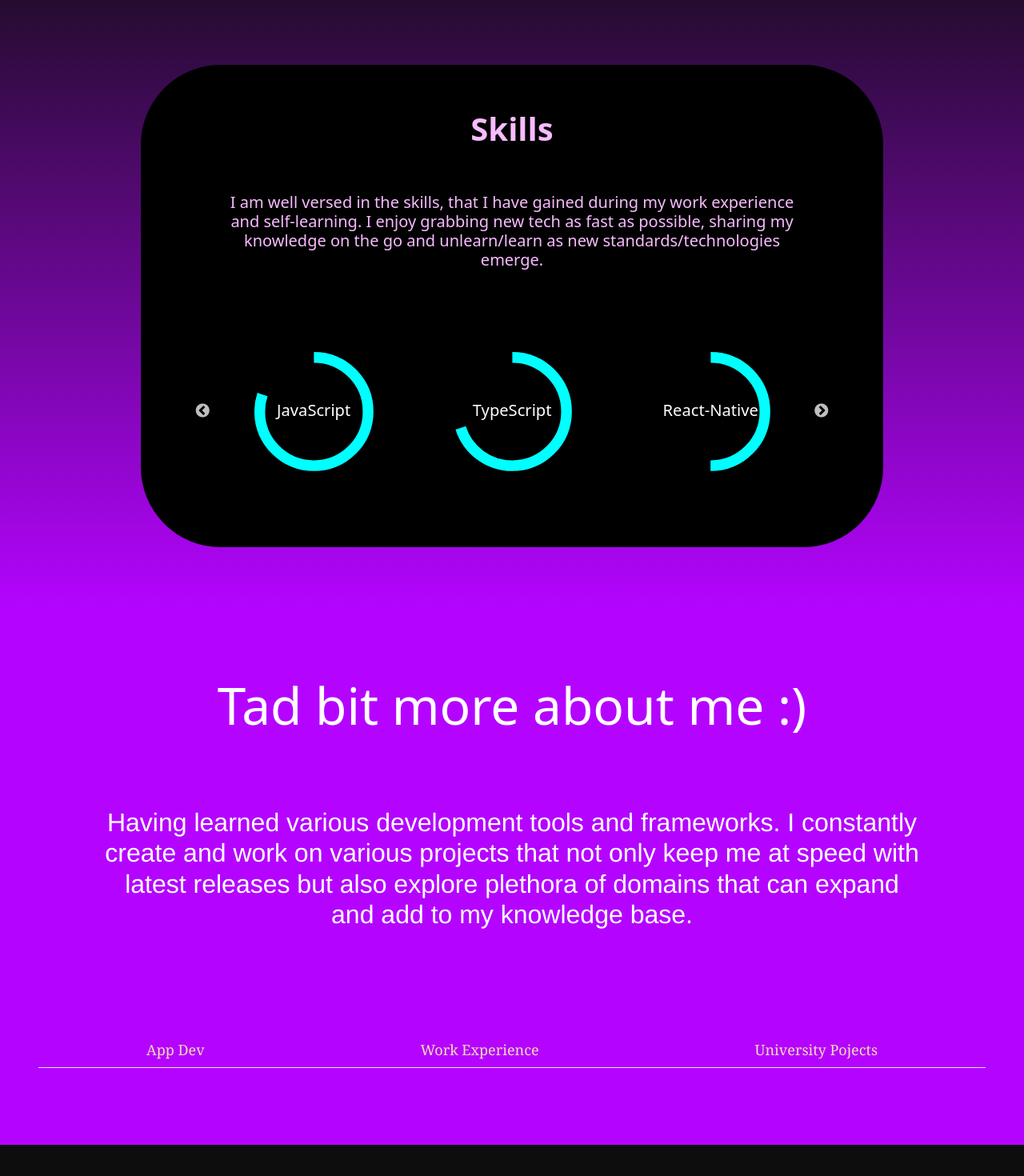
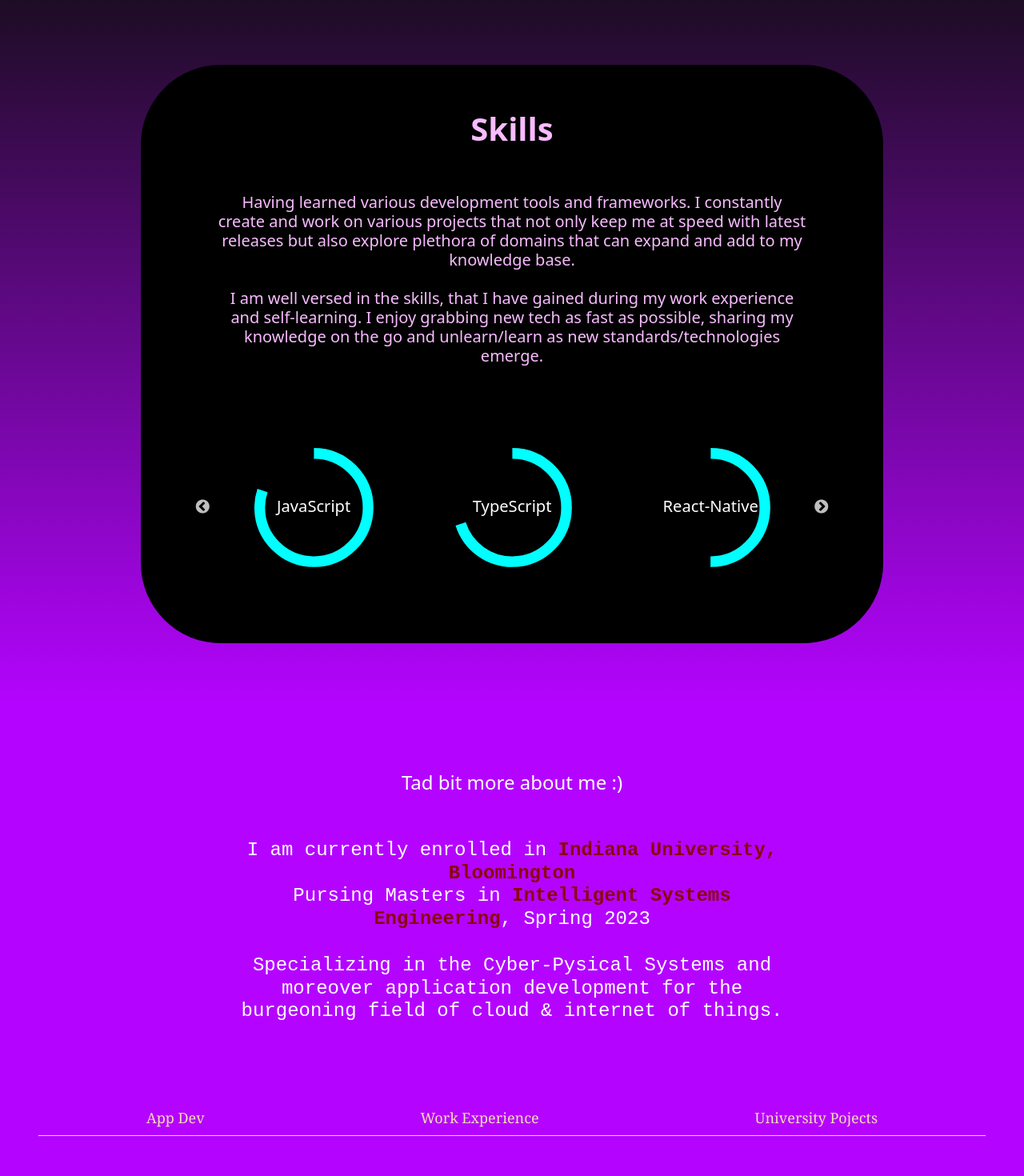
Before and after one commit to Yodawgz0/yodawgz0.github.io, a React (Create React App) app: page / in a window 1280 px wide. Shown: the part 1118-2588 px from the top of the page at 80% size. Before the commit the page ends 2549 px from the top, so only its background shows below. Built offline with nearby package versions, Linux system fonts and the light colour scheme.

Commit message:
heading changes

```diff
--- a/src/Styles/ProjectsStyles.scss
+++ b/src/Styles/ProjectsStyles.scss
@@ -4,13 +4,13 @@
   text-align: center;
   color: white;
   .heading {
-    font-size: 4em;
+    font-size: 1.5em;
   }
   .headingtext {
-    font-size: 2em;
+    font-size: 1.5em;
     color: white;
-    padding: 2.5em;
-    font-family: "Franklin Gothic Medium", "Arial Narrow", Arial, sans-serif;
+    padding: 2em 10em 2em 10em;
+    font-family: monospace;
   }
   .tab {
     color: black;
--- a/src/Styles/WorkExpStyles.scss
+++ b/src/Styles/WorkExpStyles.scss
@@ -3,6 +3,7 @@
   padding-left: 10em;
   padding-right: 10em;
   text-align: start;
+  color: antiquewhite;
   &__positionHeaderContainer {
     display: flex;
     flex-direction: row;
--- a/src/components/ProjectsPage.tsx
+++ b/src/components/ProjectsPage.tsx
@@ -23,12 +23,22 @@ export default function ProjectsPage() {
             : "",
       }}
     >
-      <h3 className="heading">Tad bit more about me :)</h3>
+      <h3 className="heading ">Tad bit more about me :)</h3>
       <p className="h1 mb-5 headingtext">
-        Having learned various development tools and frameworks. I constantly
-        create and work on various projects that not only keep me at speed with
-        latest releases but also explore plethora of domains that can expand and
-        add to my knowledge base.
+        I am currently enrolled in{" "}
+        <span style={{ color: "#890707", fontWeight: "800" }}>
+          Indiana University, Bloomington
+        </span>
+        <br />
+        Pursing Masters in{" "}
+        <span style={{ color: "#890707", fontWeight: "800" }}>
+          Intelligent Systems Engineering
+        </span>
+        , Spring 2023
+        <br />
+        <br />
+        Specializing in the Cyber-Pysical Systems and moreover application
+        development for the burgeoning field of cloud & internet of things.
       </p>
       <Tabs
         defaultActiveKey=""
--- a/src/components/SkillsPage.tsx
+++ b/src/components/SkillsPage.tsx
@@ -19,9 +19,14 @@ export const SkillsPage = () => {
         <div className="skillsMain">
           <span className="h1 mt-2 skillsText">Skills</span>
           <span className="h5 mt-5 mx-5 px-5">
-            I am well versed in the skills, that I have gained during my work
-            experience and self-learning. I enjoy grabbing new tech as fast as
-            possible, sharing my knowledge on the go and unlearn/learn as new
+            Having learned various development tools and frameworks. I
+            constantly create and work on various projects that not only keep me
+            at speed with latest releases but also explore plethora of domains
+            that can expand and add to my knowledge base.
+            <br />
+            <br />I am well versed in the skills, that I have gained during my
+            work experience and self-learning. I enjoy grabbing new tech as fast
+            as possible, sharing my knowledge on the go and unlearn/learn as new
             standards/technologies emerge.
           </span>
         </div>
```
